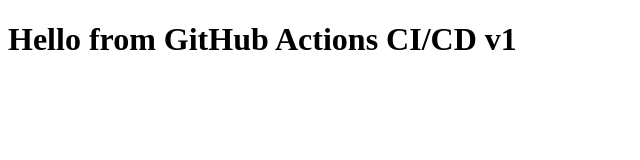
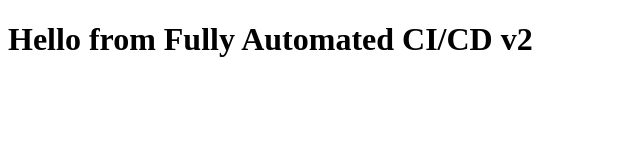
Before and after one commit to Sunny-1030/k8s-cicd-app, a plain HTML site: page index.html in a window 1280 px wide. Shown: the whole page, without its empty margins (0-640 px from the left). Drawn offline with Linux system fonts and the light colour scheme.

Commit message:
update app to v2

```diff
--- a/index.html
+++ b/index.html
@@ -4,6 +4,6 @@
   <title>Kubernetes CI/CD Test</title>
 </head>
 <body>
-  <h1>Hello from GitHub Actions CI/CD v1</h1>
+  <h1>Hello from Fully Automated CI/CD v2</h1>
 </body>
 </html>
```
Also changed, not shown: 1 other file.
